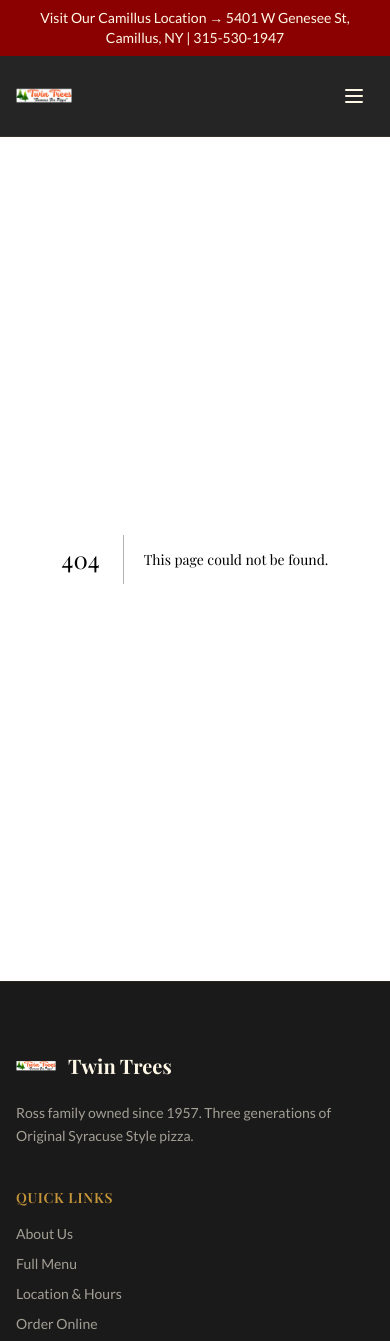
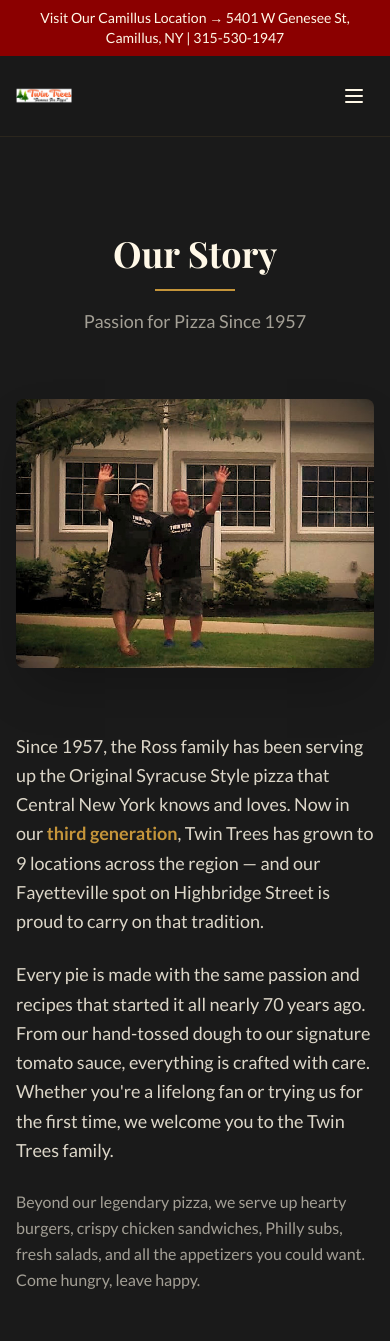
Before and after one commit to owshstudio/twin-trees-fayetteville, a Next.js app: page /about in a window 390 px wide. Before the commit this address had no page. Shown: the top 1341 px of the page. Built offline with nearby package versions, Linux system fonts and the light colour scheme; a web font is replaced by a local one.

Commit message:
Move About to own page, fix nav stacking (lg breakpoint), whitespace-nowrap

```diff
--- /dev/null
+++ b/src/app/about/page.tsx
@@ -0,0 +1,103 @@
+import Image from "next/image";
+import type { Metadata } from "next";
+
+export const metadata: Metadata = {
+  title: "About Us | Twin Trees Fayetteville",
+  description:
+    "The Ross family has been serving Original Syracuse Style pizza since 1957. Now in our third generation with 9 locations across Central New York.",
+};
+
+export default function AboutPage() {
+  return (
+    <main>
+      <section className="py-24 bg-charcoal">
+        <div className="max-w-6xl mx-auto px-4 sm:px-6 lg:px-8">
+          <div className="text-center mb-16">
+            <h1 className="text-4xl sm:text-5xl font-bold text-cream mb-4 font-[family-name:var(--font-heading)]">
+              Our Story
+            </h1>
+            <div className="w-20 h-0.5 bg-gold mx-auto mb-4" />
+            <p className="text-cream/60 text-lg">Passion for Pizza Since 1957</p>
+          </div>
+
+          <div className="grid md:grid-cols-2 gap-16 items-center">
+            <div className="relative aspect-[4/3] rounded-lg overflow-hidden shadow-2xl">
+              <Image
+                src="/images/owners.jpg"
+                alt="The Ross family - owners of Twin Trees"
+                fill
+                sizes="(max-width: 768px) 100vw, 50vw"
+                className="object-cover"
+                priority
+              />
+            </div>
+
+            <div className="space-y-6">
+              <p className="text-cream/85 leading-relaxed text-lg">
+                Since 1957, the Ross family has been serving up the Original
+                Syracuse Style pizza that Central New York knows and loves. Now in
+                our <span className="text-gold font-semibold">third generation</span>,
+                Twin Trees has grown to 9 locations across the region &mdash; and our
+                Fayetteville spot on Highbridge Street is proud to carry on that
+                tradition.
+              </p>
+              <p className="text-cream/85 leading-relaxed text-lg">
+                Every pie is made with the same passion and recipes that started it
+                all nearly 70 years ago. From our hand-tossed dough to our
+                signature tomato sauce, everything is crafted with care. Whether
+                you&apos;re a lifelong fan or trying us for the first time, we
+                welcome you to the Twin Trees family.
+              </p>
+              <p className="text-cream/60 leading-relaxed">
+                Beyond our legendary pizza, we serve up hearty burgers, crispy
+                chicken sandwiches, Philly subs, fresh salads, and all the
+                appetizers you could want. Come hungry, leave happy.
+              </p>
+            </div>
+          </div>
+
+          <div className="flex items-center justify-center gap-12 mt-16 pt-12 border-t border-gold/10">
+            <div className="text-center">
+              <p className="text-4xl font-bold text-gold font-[family-name:var(--font-heading)]">1957</p>
+              <p className="text-cream/50 text-xs uppercase tracking-wider mt-1">Established</p>
+            </div>
+            <div className="text-center">
+              <p className="text-4xl font-bold text-gold font-[family-name:var(--font-heading)]">3rd</p>
+              <p className="text-cream/50 text-xs uppercase tracking-wider mt-1">Generation</p>
+            </div>
+            <div className="text-center">
+              <p className="text-4xl font-bold text-gold font-[family-name:var(--font-heading)]">9</p>
+              <p className="text-cream/50 text-xs uppercase tracking-wider mt-1">Locations</p>
+            </div>
+          </div>
+        </div>
+      </section>
+
+      <section className="py-24 bg-charcoal-light">
+        <div className="max-w-4xl mx-auto px-4 sm:px-6 lg:px-8">
+          <h2 className="text-3xl font-bold text-cream mb-8 text-center font-[family-name:var(--font-heading)]">
+            What Makes Us Different
+          </h2>
+          <div className="grid sm:grid-cols-2 gap-8">
+            <div className="p-6 bg-charcoal rounded-lg border border-gold/10">
+              <h3 className="text-gold font-semibold text-lg mb-2 font-[family-name:var(--font-heading)]">Original Syracuse Style</h3>
+              <p className="text-cream/60">Our signature pizza style has been perfected over nearly 70 years. Thin crust, tangy sauce, and generous toppings the way only Twin Trees does it.</p>
+            </div>
+            <div className="p-6 bg-charcoal rounded-lg border border-gold/10">
+              <h3 className="text-gold font-semibold text-lg mb-2 font-[family-name:var(--font-heading)]">Family Owned &amp; Operated</h3>
+              <p className="text-cream/60">Three generations of the Ross family have poured their hearts into every location. When you eat at Twin Trees, you&apos;re eating with family.</p>
+            </div>
+            <div className="p-6 bg-charcoal rounded-lg border border-gold/10">
+              <h3 className="text-gold font-semibold text-lg mb-2 font-[family-name:var(--font-heading)]">More Than Pizza</h3>
+              <p className="text-cream/60">From our 1/2 lb USDA Prime Black Angus burgers to hand-breaded chicken sandwiches and loaded Philly subs, our full menu has something for everyone.</p>
+            </div>
+            <div className="p-6 bg-charcoal rounded-lg border border-gold/10">
+              <h3 className="text-gold font-semibold text-lg mb-2 font-[family-name:var(--font-heading)]">Community First</h3>
+              <p className="text-cream/60">We&apos;re proud to serve the Fayetteville community and the surrounding areas. Thank you for your continued support over all these years.</p>
+            </div>
+          </div>
+        </div>
+      </section>
+    </main>
+  );
+}
--- a/src/app/layout.tsx
+++ b/src/app/layout.tsx
@@ -138,7 +138,7 @@
               height={56}
               className="w-14 h-14 object-contain"
             />
-            <div className="hidden sm:block">
+            <div className="hidden sm:block whitespace-nowrap">
               <span className="text-xl font-bold text-cream tracking-wide font-[family-name:var(--font-heading)]">
                 Twin Trees
               </span>
@@ -148,13 +148,13 @@
             </div>
           </Link>
 
-          <div className="hidden md:flex items-center gap-7 text-base">
-            <a
-              href="/#about"
+          <div className="hidden lg:flex items-center gap-7 text-base whitespace-nowrap">
+            <Link
+              href="/about"
               className="text-cream/80 hover:text-gold transition-colors font-medium"
             >
               About
-            </a>
+            </Link>
             <Link
               href="/menu"
               className="text-cream/80 hover:text-gold transition-colors font-medium"
@@ -196,7 +196,7 @@
             </a>
           </div>
 
-          <details className="md:hidden relative group">
+          <details className="lg:hidden relative group">
             <summary className="list-none cursor-pointer p-2 text-cream">
               <svg
                 className="w-6 h-6"
@@ -213,12 +213,12 @@
               </svg>
             </summary>
             <div className="absolute right-0 top-full mt-2 bg-charcoal-light border border-gold/10 rounded-lg shadow-xl py-2 w-56 z-50">
-              <a
-                href="/#about"
+              <Link
+                href="/about"
                 className="block px-4 py-2.5 text-cream/80 hover:text-gold hover:bg-deep-red/10"
               >
                 About
-              </a>
+              </Link>
               <Link
                 href="/menu"
                 className="block px-4 py-2.5 text-cream/80 hover:text-gold hover:bg-deep-red/10"
@@ -299,12 +299,12 @@
             </h3>
             <ul className="space-y-2.5 text-sm">
               <li>
-                <a
-                  href="/#about"
+                <Link
+                  href="/about"
                   className="text-cream/60 hover:text-gold transition-colors"
                 >
                   About Us
-                </a>
+                </Link>
               </li>
               <li>
                 <Link
--- a/src/app/page.tsx
+++ b/src/app/page.tsx
@@ -499,7 +499,6 @@
   return (
     <main>
       <Hero />
-      <About />
       <MenuPreview />
       <Gallery />
       <Location />
```
